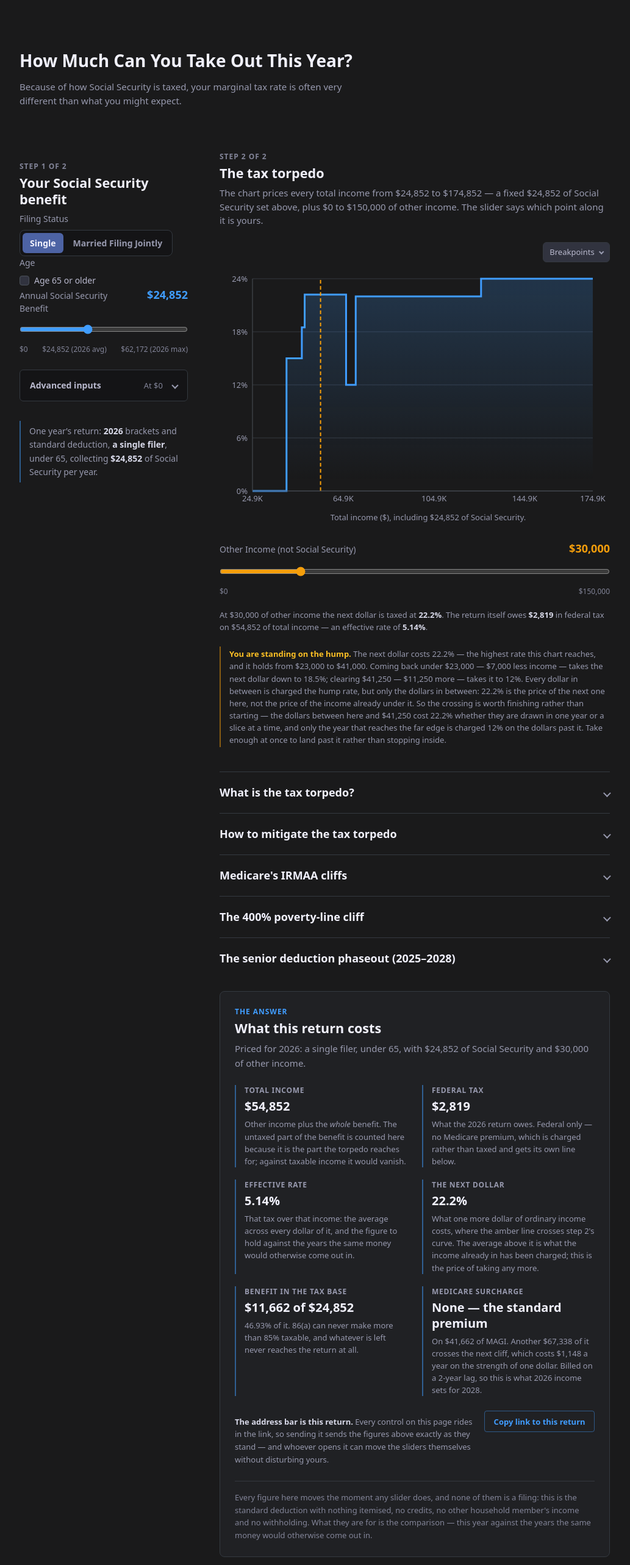
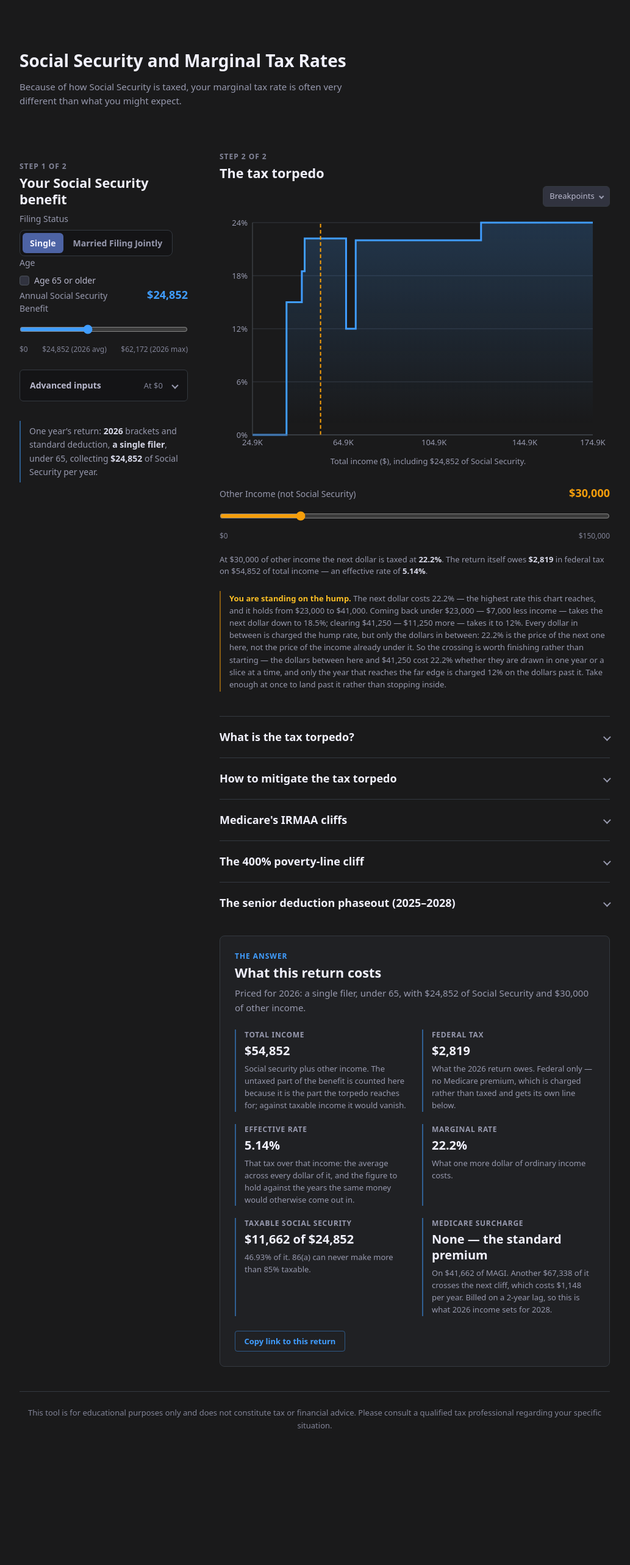
Before and after one commit to ecao310/congenial-octo-spork, a React (Vite) app: page / in a window 1280 px wide. Shown: the top 2566 px of the page at 61% size, without its empty margins (124-1157 px from the left). After the commit the page ends 2412 px from the top, so only its background shows below. Built offline with nearby package versions, Linux system fonts and the light colour scheme.

Commit message:
fix text

```diff
--- a/index.html
+++ b/index.html
@@ -13,7 +13,7 @@
   <link rel="apple-touch-icon" href="%BASE_URL%apple-touch-icon.png" />
   <meta name="theme-color" content="#1a1a1b" />
 
-  <title>How Much Can You Take Out This Year? — Retirement Tax Torpedo</title>
+  <title>Social Security and Marginal Tax Rates — Retirement Tax Torpedo</title>
   <!-- The search result, which is a different surface from the share card
        below: a crawler reads this one and a chat window reads those. It ends
        on the list of sections it promises, and `the search snippet` in
--- a/src/App.tsx
+++ b/src/App.tsx
@@ -1415,7 +1415,7 @@ const App: React.FC = () => {
           title and the subtitle are — and because content outside every
           landmark is content a reader jumping by landmark never lands on. */}
       <header>
-        <h1>How Much Can You Take Out This Year?</h1>
+        <h1>Social Security and Marginal Tax Rates</h1>
         <p className="subtitle">
           Because of how Social Security is taxed, your marginal tax rate is often very different than what you might expect.
         </p>
@@ -1614,11 +1614,6 @@ const App: React.FC = () => {
                 <span className="advanced-state">At $0</span>
               )}
             </summary>
-            <p className="field-note">
-              Interest a municipal bond pays. It sits at $0 until you move it,
-              and at $0 it changes not a single figure on this return — so set
-              it only if it is yours.
-            </p>
             <div className="input-group">
               <div className="slider-header">
                 <label htmlFor="muni-interest">Tax-Exempt (Municipal) Interest</label>
@@ -1697,13 +1692,6 @@ const App: React.FC = () => {
             <h2 className="step-heading" id="step-torpedo-heading">
               The tax torpedo
             </h2>
-            <p className="step-intro">
-              The chart prices every total income from{' '}
-              {formatCurrency(axisDomain[0])} to {formatCurrency(axisDomain[1])}{' '}
-              &mdash; a fixed {axisFixedProse} set above, plus $0 to{' '}
-              {formatCurrency(axisMax)} of other income. The slider says which
-              point along it is yours.
-            </p>
 
             <figure className="chart-figure">
               {/* The chart's own settings, and the only control on the page
@@ -1931,7 +1919,7 @@ const App: React.FC = () => {
 
             <details className="explainer">
               <summary>
-                <h2 id="tax-torpedo-heading">What is the tax torpedo?</h2>
+                <h3 id="tax-torpedo-heading">What is the tax torpedo?</h3>
               </summary>
               <div className="explainer-content">
                 <p>
@@ -1985,7 +1973,7 @@ const App: React.FC = () => {
 
             <details className="explainer">
               <summary>
-                <h2 id="torpedo-strategies-heading">How to mitigate the tax torpedo</h2>
+                <h3 id="torpedo-strategies-heading">How to mitigate the tax torpedo</h3>
               </summary>
               <div className="explainer-content">
                 <ul>
@@ -2017,9 +2005,9 @@ const App: React.FC = () => {
 
             <details className="explainer">
               <summary>
-                <h2 id="irmaa-cliffs-heading">
+                <h3 id="irmaa-cliffs-heading">
                   Medicare&apos;s IRMAA cliffs
-                </h2>
+                </h3>
               </summary>
               <div className="explainer-content">
                 <p>
@@ -2078,9 +2066,9 @@ const App: React.FC = () => {
             {preMedicare && subsidyCliff ? (
               <details className="explainer">
                 <summary>
-                  <h2 id="subsidy-cliff-heading">
+                  <h3 id="subsidy-cliff-heading">
                     The {PTC_CLIFF_PERCENT * 100}% poverty-line cliff
-                  </h2>
+                  </h3>
                 </summary>
                 <div className="explainer-content">
                   <p>
@@ -2180,10 +2168,10 @@ const App: React.FC = () => {
 
             <details className="explainer">
               <summary>
-                <h2 id="senior-deduction-heading">
+                <h3 id="senior-deduction-heading">
                   The senior deduction phaseout ({SENIOR_DEDUCTION_FIRST_YEAR}&ndash;
                   {SENIOR_DEDUCTION_LAST_YEAR})
-                </h2>
+                </h3>
               </summary>
               <div className="explainer-content">
                 <p>
@@ -2277,7 +2265,7 @@ const App: React.FC = () => {
                 <dd>
                   <strong>{formatCurrency(totalIncome)}</strong>
                   <span className="answer-gloss">
-                    Other income plus the <em>whole</em> benefit
+                    Social security plus other income
                     {muniInterest > 0
                       ? `, plus ${formatCurrency(muniInterest)} of tax-exempt interest`
                       : ''}
@@ -2317,22 +2305,19 @@ const App: React.FC = () => {
               </div>
 
               <div className="answer-figure">
-                <dt>The next dollar</dt>
+                <dt>Marginal rate</dt>
                 <dd>
                   <strong>
                     {herePoint ? `${herePoint.marginalRate}%` : '\u2014'}
                   </strong>
                   <span className="answer-gloss">
-                    What one more dollar of ordinary income costs, where the amber
-                    line crosses step 2&apos;s curve. The average above it is what
-                    the income already in has been charged; this is the price of
-                    taking any more.
+                    What one more dollar of ordinary income costs.
                   </span>
                 </dd>
               </div>
 
               <div className="answer-figure">
-                <dt>Benefit in the tax base</dt>
+                <dt>Taxable social security</dt>
                 <dd>
                   <strong>
                     {ssBenefit > 0
@@ -2341,7 +2326,7 @@ const App: React.FC = () => {
                   </strong>
                   <span className="answer-gloss">
                     {ssBenefit > 0
-                      ? `${formatPercent(taxableSS / ssBenefit)} of it. 86(a) can never make more than 85% taxable, and whatever is left never reaches the return at all.`
+                      ? `${formatPercent(taxableSS / ssBenefit)} of it. 86(a) can never make more than 85% taxable.`
                       : 'Step 1 sets no benefit, so there is nothing for other income to drag in \u2014 the rate follows the ordinary brackets and nothing else.'}
                   </span>
                 </dd>
@@ -2359,7 +2344,7 @@ const App: React.FC = () => {
                     On {formatCurrency(hereMagi)} of MAGI
                     {beneficiaries > 1 ? ', charged to each of you' : ''}.{' '}
                     {hereIrmaa.headroom !== null
-                      ? `Another ${formatCurrency(hereIrmaa.headroom)} of it crosses the next cliff, which costs ${formatCurrency(hereIrmaa.nextStep)} a year on the strength of one dollar.`
+                      ? `Another ${formatCurrency(hereIrmaa.headroom)} of it crosses the next cliff, which costs ${formatCurrency(hereIrmaa.nextStep)} per year.`
                       : 'This is the top tier; there is no cliff above it.'}{' '}
                     Billed on a {IRMAA_LOOKBACK_YEARS}-year lag, so this is what{' '}
                     {year} income sets for {year + IRMAA_LOOKBACK_YEARS}.
@@ -2382,12 +2367,6 @@ const App: React.FC = () => {
                 together. The sentence is the feature and the button is the
                 convenience — see `canCopyLink`. */}
             <div className="answer-share">
-              <p className="answer-share-line">
-                <strong>The address bar is this return.</strong> Every control on
-                this page rides in the link, so sending it sends the figures above
-                exactly as they stand &mdash; and whoever opens it can move the
-                sliders themselves without disturbing yours.
-              </p>
               {canCopyLink && (
                 <button
                   type="button"
@@ -2410,14 +2389,6 @@ const App: React.FC = () => {
                     : ''}
               </p>
             </div>
-
-            <p className="answer-note">
-              Every figure here moves the moment any slider does, and none of them
-              is a filing: this is the standard deduction with nothing itemised,
-              no credits, no other household member&apos;s income and no
-              withholding. What they are for is the comparison &mdash; this year
-              against the years the same money would otherwise come out in.
-            </p>
           </section>
         </div>
       </main>
--- a/src/index.css
+++ b/src/index.css
@@ -996,7 +996,7 @@ h1 {
 
 /* The tier under a step heading rather than level with one: these sit inside
    a step, and half of them are the label on a collapsed disclosure. */
-.explainer h2 {
+.explainer h3 {
   font-size: 1.125rem;
   font-weight: 700;
   margin: 0 0 0.75rem;
@@ -1019,7 +1019,7 @@ details.explainer summary::-webkit-details-marker {
   display: none;
 }
 
-details.explainer summary h2 {
+details.explainer summary h3 {
   margin: 0;
   transition: color 0.2s ease;
 }
@@ -1042,7 +1042,7 @@ details.explainer[open] summary::after {
   border-color: var(--accent);
 }
 
-details.explainer summary:hover h2 {
+details.explainer summary:hover h3 {
   color: var(--accent);
 }
 
```
Also changed, not shown: ralph/PLAN.md (+6 -0 lines).
